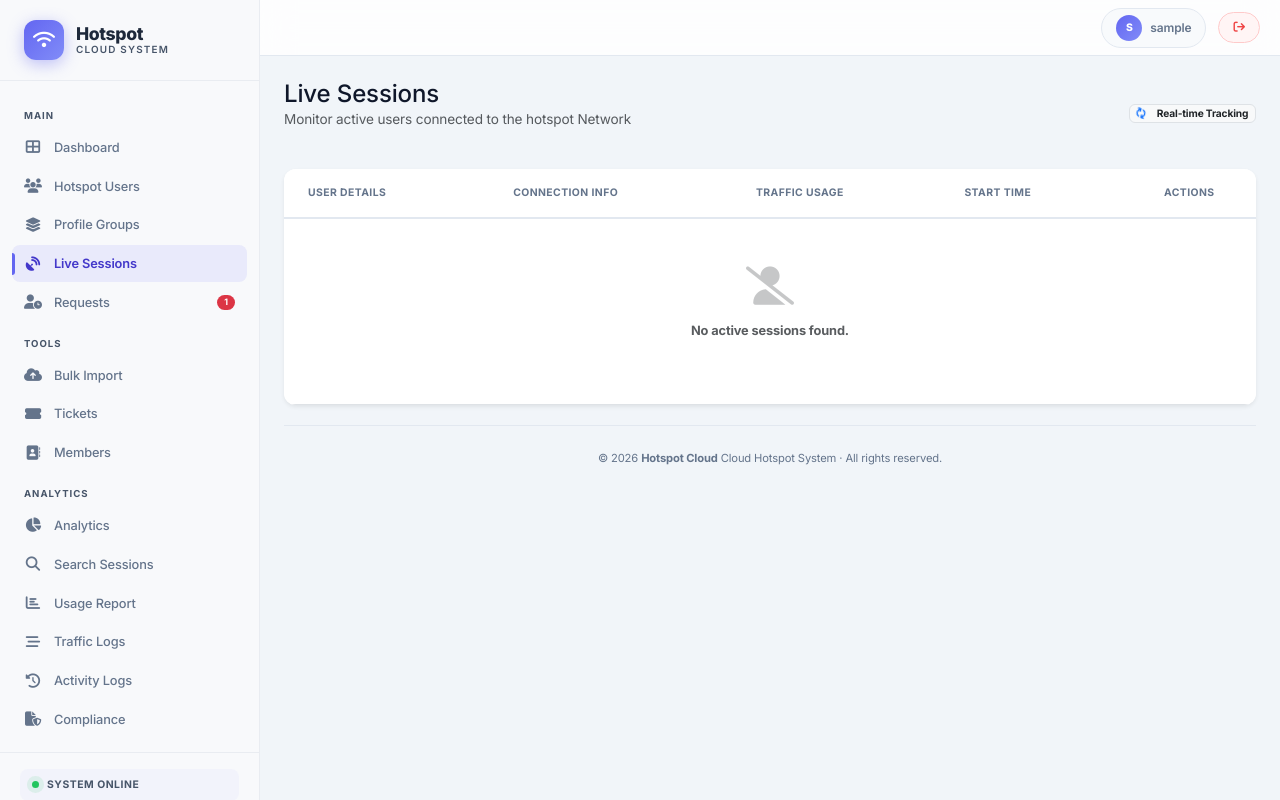
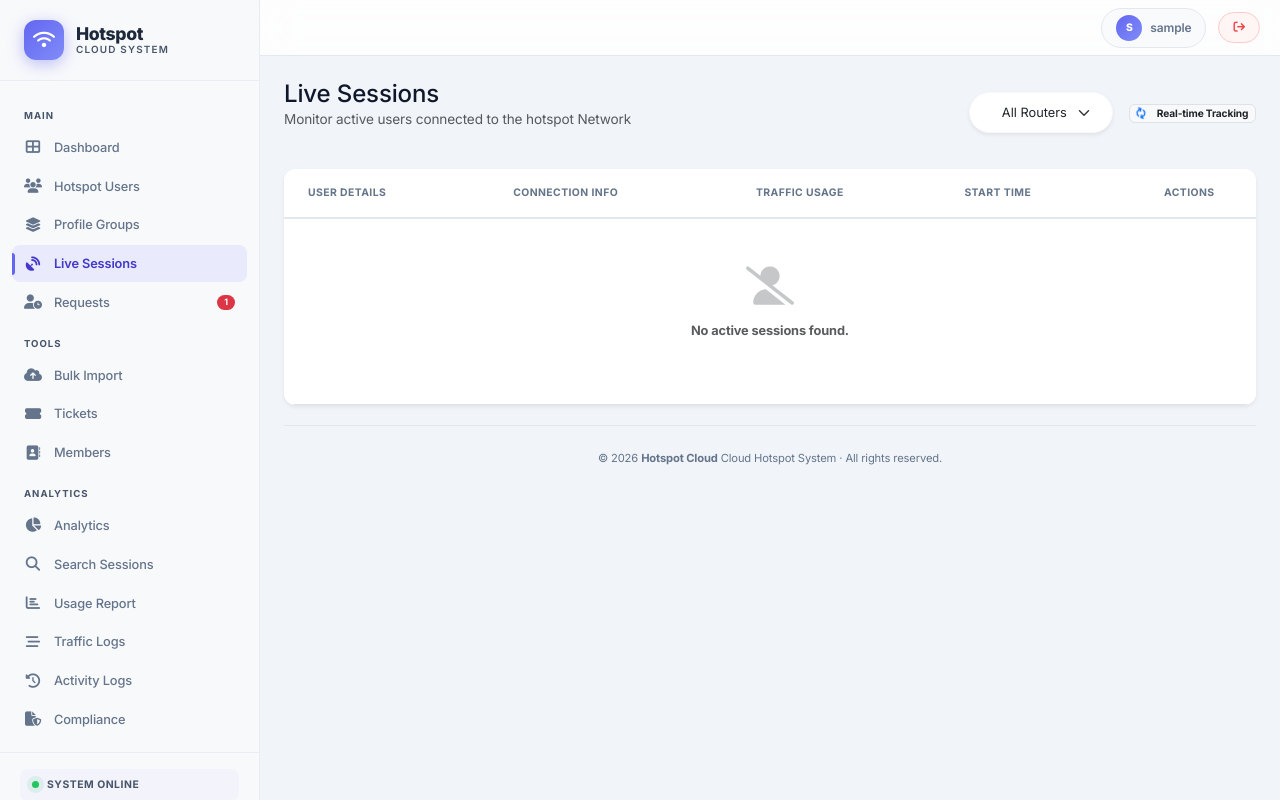
Before and after one commit to songsaks/hotspot, a Django app: page /sessions/ in a window 1280 px wide. Run offline with Django 5.2, Linux system fonts and the light colour scheme; a user stored in the database is signed in; tables that the repository leaves empty hold one stand-in row (values such as "Sample post").

Commit message:
live session on router

```diff
--- a/hotspot/templates/hotspot/active_sessions.html
+++ b/hotspot/templates/hotspot/active_sessions.html
@@ -59,10 +59,24 @@
         <h4 class="fw-800 mb-0">Live Sessions</h4>
         <p class="text-muted text-small">Monitor active users connected to the hotspot Network</p>
     </div>
-    <div class="text-end">
-        <span class="badge bg-light text-dark border">
-            <i class="fas fa-sync fa-spin me-2 text-primary"></i> Real-time Tracking
-        </span>
+    <div class="d-flex align-items-center gap-3">
+        <form method="GET" class="d-flex align-items-center bg-white border border-light shadow-sm rounded-pill px-2 py-1">
+            <i class="fas fa-router text-muted ms-2 me-1" style="font-size: 0.8rem;"></i>
+            <select name="router" class="form-select border-0 shadow-none fw-600 focus-ring-0" style="font-size: 0.8rem; background-color: transparent; cursor: pointer;" onchange="this.form.submit()">
+                <option value="">All Routers</option>
+                {% for nas in available_nas %}
+                    <option value="{{ nas }}" {% if nas == current_nas %}selected{% endif %}>Router: {{ nas }}</option>
+                {% endfor %}
+            </select>
+            {% if current_nas %}
+                <a href="?router=" class="btn btn-sm text-muted py-0 px-2" title="Clear Filter"><i class="fas fa-times"></i></a>
+            {% endif %}
+        </form>
+        <div class="text-end">
+            <span class="badge bg-light text-dark border">
+                <i class="fas fa-sync fa-spin me-2 text-primary"></i> Real-time Tracking
+            </span>
+        </div>
     </div>
 </div>
 
--- a/hotspot/views.py
+++ b/hotspot/views.py
@@ -419,12 +419,34 @@ def toggle_user_status(request, username):
 @login_required
 def active_sessions(request):
     allowed_routers = get_allowed_routers(request.user)
+    selected_router = request.GET.get('router', '').strip()
 
     qs = Radacct.objects.filter(acctstoptime__isnull=True)
+
+    # Restrict to user's assigned routers if applicable
     if allowed_routers is not None:
         qs = qs.filter(nasipaddress__in=allowed_routers)
 
+    # Apply user-selected router filter
+    if selected_router:
+        # Prevent accessing a router they don't have permission for
+        if allowed_routers is None or selected_router in allowed_routers:
+            qs = qs.filter(nasipaddress=selected_router)
+
     qs = qs.order_by('-acctstarttime')
+
+    # Get distinct routers for the dropdown
+    with connection.cursor() as cursor:
+        if allowed_routers is None:
+            cursor.execute("SELECT DISTINCT nasipaddress FROM radacct WHERE acctstoptime IS NULL ORDER BY nasipaddress")
+            available_nas = [row[0] for row in cursor.fetchall()]
+        else:
+            if not allowed_routers:
+                available_nas = []
+            else:
+                placeholders = ','.join(['%s'] * len(allowed_routers))
+                cursor.execute(f"SELECT DISTINCT nasipaddress FROM radacct WHERE acctstoptime IS NULL AND nasipaddress IN ({placeholders}) ORDER BY nasipaddress", allowed_routers)
+                available_nas = [row[0] for row in cursor.fetchall()]
 
     # Use values() to get dicts similar to dictfetchall
     active_users = list(qs.values(
@@ -432,7 +454,11 @@ def active_sessions(request):
         'acctstarttime', 'acctsessiontime', 'acctinputoctets', 'acctoutputoctets', 'callingstationid'
     ))
 
-    return render(request, 'hotspot/active_sessions.html', {'sessions': active_users})
+    return render(request, 'hotspot/active_sessions.html', {
+        'sessions': active_users,
+        'available_nas': available_nas,
+        'current_nas': selected_router
+    })
 
 @login_required
 def usage_report(request):
```
